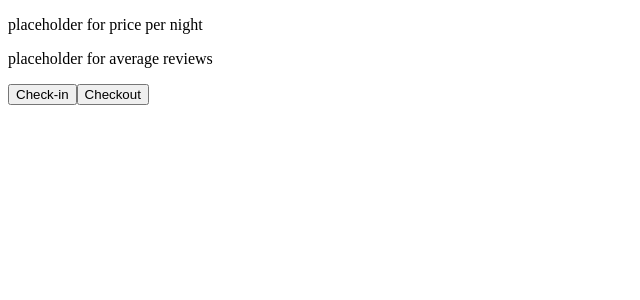
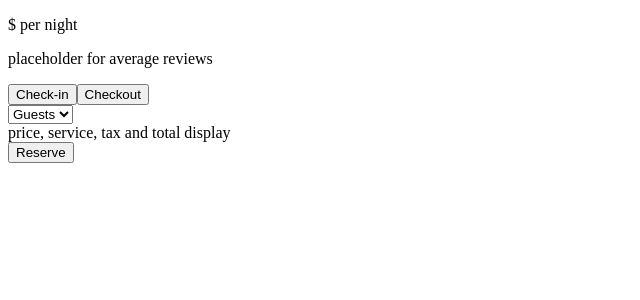
Before and after one commit to rpt19-umibozu/Reservation-Service, a React app: page / in a window 1280 px wide. Shown: the top 300 px of the page, without its empty margins (0-640 px from the left). Built offline with nearby package versions, Linux system fonts and the light colour scheme; no server answers; the HTML template or start-up script is replaced by a standard one.

Commit message:
fixing calendar bug

```diff
--- a/client/src/helperFunc.js
+++ b/client/src/helperFunc.js
@@ -160,7 +160,7 @@ export const calculateNumOfNights = (checkIn, checkOut) => {
   var checkInMonthDays = Number(checkIn.slice(3));
   var checkOutMonthDays = Number(checkOut.slice(3));
   if (checkInMonth === checkOutMonth) {
-     numOfNights = checkOutMonthDays - checkInMonthDays - 1;
+     numOfNights = checkOutMonthDays - checkInMonthDays;
   } else {
     if (checkInMonth[0] === '0') {
       month = Number(checkInMonth.slice(1));
--- a/client/src/index.jsx
+++ b/client/src/index.jsx
@@ -128,7 +128,7 @@ class App extends React.Component {
     })
   }
 
-  if (this.state.displayCheckOut) {
+  if (this.state.checkin) {
     this.displayCheckOutDate(e);
   }
 
@@ -137,19 +137,35 @@ class App extends React.Component {
  displayCheckOutDate (e) {
  console.log('went in displayCheckOutDate')
   var checkOutDate = e.target.id;
-  var newStr = checkOutDate.replace('-', '/')
+  console.log('checkOutDate', checkOutDate)
+  if (this.state.checkin) {
+  var checkInDate = this.state.checkin;
+  console.log('checkInDate', checkInDate)
+  var checkIn = checkInDate.slice(5)
+  var checkInFormatted = checkIn.replace('/', '-');
+  var numOfNights = calculateNumOfNights(checkInFormatted, checkOutDate)
+  this.setState({numOfNights: numOfNights})
+  }
+  var newStr = checkOutDate.replace('-', '/');
   newStr = '2020/' + newStr;
+
+
     this.setState({
       checkout: newStr,
-      toggleCheckinToDisplayCalendar: false
+      toggleCheckinToDisplayCalendar: !this.state.toggleCheckinToDisplayCalendar
     })
+
+
  }
  clearDatesButton () {
    console.log('clear Dates')
+
    this.setState({
      checkin: null,
      checkout: null,
-     timesToggledonCheckinAndCheckOut: 0
+     timesToggledonCheckinAndCheckOut: 0,
+     numOfNights: null,
+     displayCheckOut: true
    })
  }
  getDataFromDb (listingId, callback) {
@@ -237,11 +253,14 @@ class App extends React.Component {
     }
     return (
       <>
-      <p>placeholder for price per night</p>
+      <p>${this.state.price} per night</p>
       <p>placeholder for average reviews</p>
      <button onClick={this.onClickCheckinButton}>{placeHolderOne}</button><button>{placeHolderTwo}</button>
 
     <div>{this.state.toggleCheckinToDisplayCalendar &&<CalendarBoard monthNum={this.state.monthNumber} month={this.state.monthName} year={this.state.currentYear}monthGrid={this.state.grid} onNext={this.goToNextMonth} onPrevious={this.goToPreviousMonth} onDayClick={this.onDayClick} onClear={this.clearDatesButton} booked={this.state.bookedDates}/>}</div>
+    <div><select><option>Guests</option></select></div>
+    <div>price, service, tax and total display</div>
+    <button>Reserve</button>
       </>
     )
   }
--- a/package.json
+++ b/package.json
@@ -9,7 +9,7 @@
   },
   "scripts": {
     "react-dev": "webpack -d --watch",
-    "start": "nodemon server/index.js",
+    "start": "nodemon --inspect server/index.js",
     "seed-db": "node database/seed.js"
   },
   "dependencies": {
```
Also changed, not shown: 1 other file (tests, documents, lock files or other folders).
